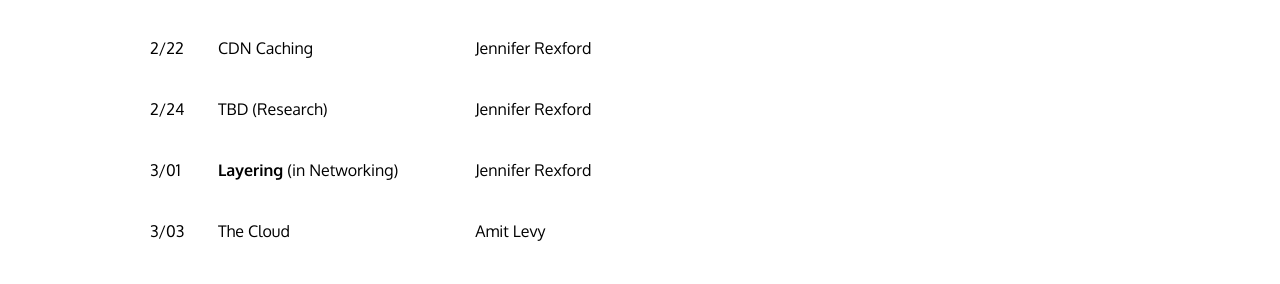
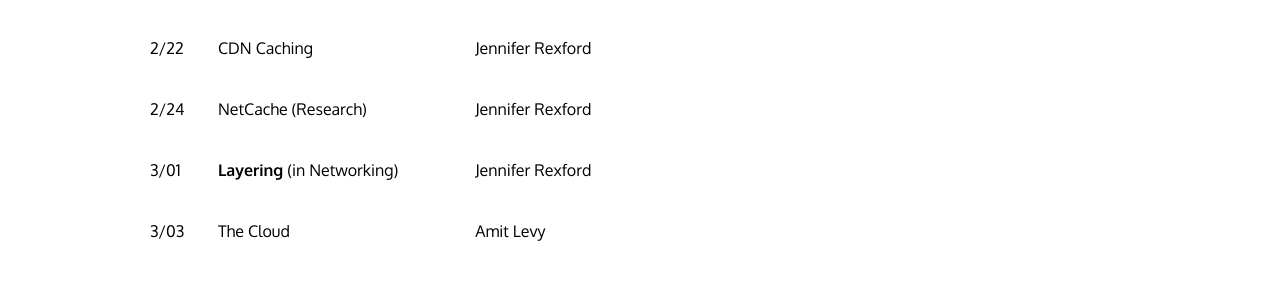
Before and after one commit to cos316/cos316-web, a Jekyll site: the page built from lectures.md, in a window 1280 px wide and 900 px high, scrolled down 552 px. Shown: the part 161-445 px from the top of the window. Built offline with Jekyll 4.4.1, drawn with Linux system fonts in a browser that asks for light colours; nearby versions of some CDN libraries.

Commit message:
NetCache

```diff
--- a/lectures.md
+++ b/lectures.md
@@ -16,7 +16,7 @@ Lectures meet on Tuesday and Thursday 10:00-10:50am
 | 2/15  | **Caching**      | Amit Levy   | [L07](/lectures/L07-caching.pdf) | | |
 | 2/17  | CPU Caching      | Amit Levy   |   | | |
 | 2/22  | CDN Caching      | Jennifer Rexford |   | | |
-| 2/24  | TBD (Research)   | Jennifer Rexford |   |
+| 2/24  | NetCache (Research)   | Jennifer Rexford |   |
 | 3/01 | **Layering** (in Networking)  | Jennifer Rexford |   | | |
 | 3/03 | The Cloud  | Amit Levy   |   | | |
 | 3/08 |  *SPRING BREAK*   | | | | |
```
